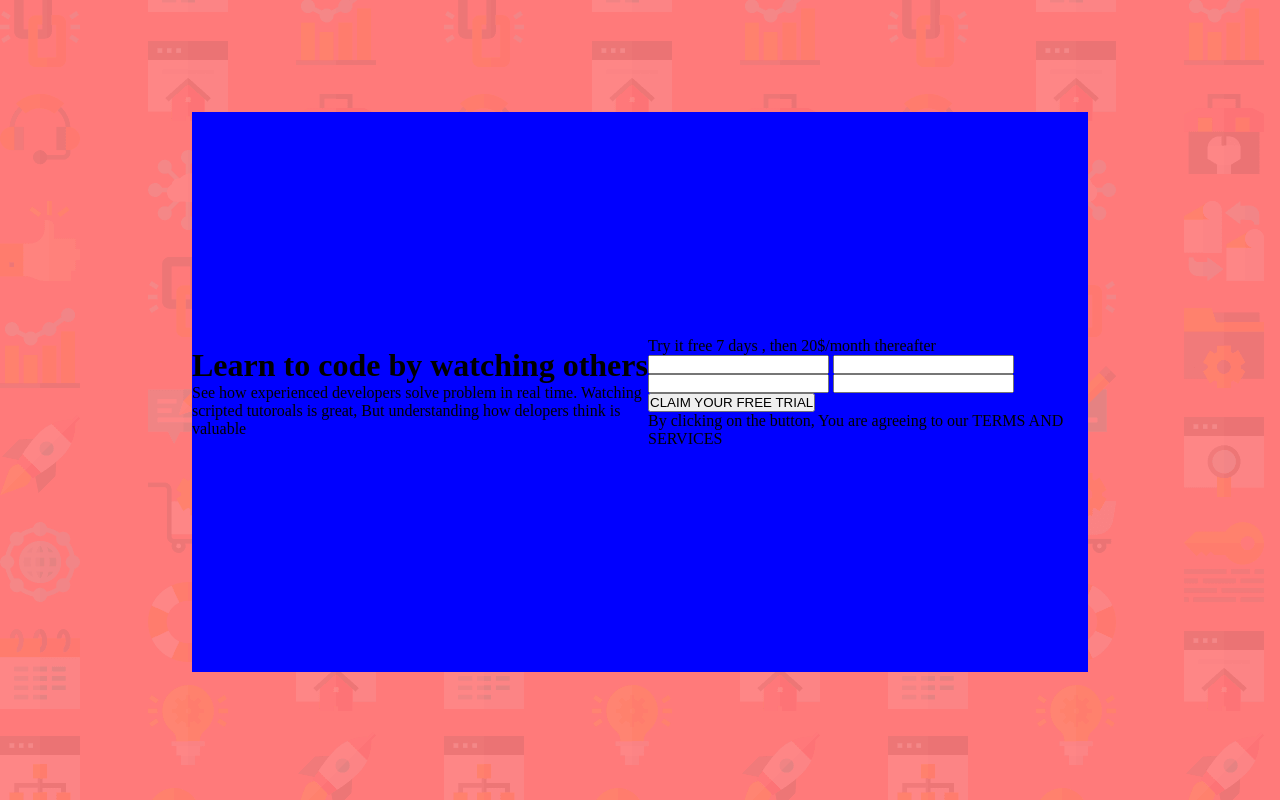
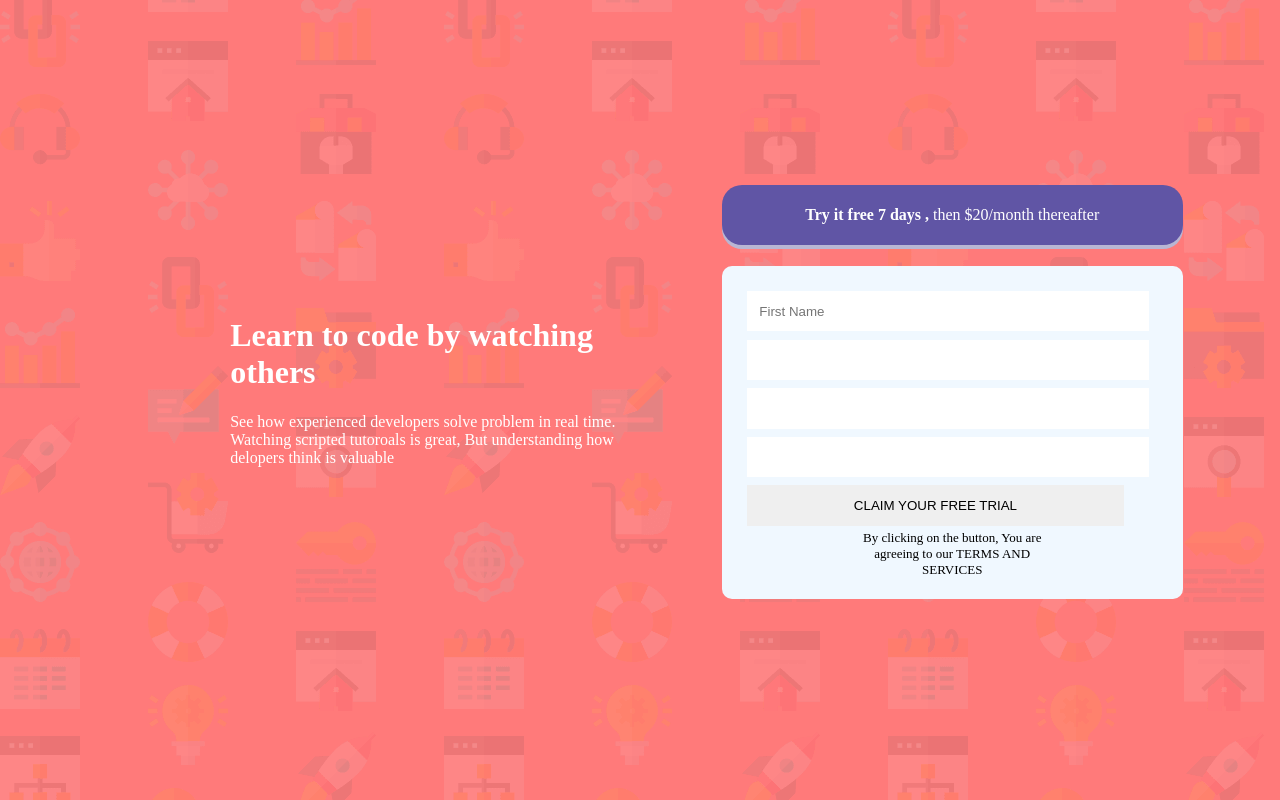
Before and after one commit to sossesam/Responsiveness-and-Media-Queries, a plain HTML site: page index.html in a window 1280 px wide. Drawn offline with Linux system fonts and the light colour scheme.

Commit message:
some changes

```diff
--- a/index.html
+++ b/index.html
@@ -19,16 +19,18 @@
         </div>
         <div id="second_box">
         <div id="action_call">
-            Try it free 7 days , then 20$/month thereafter
+            <b>Try it free 7 days ,</b> then $20/month thereafter
         </div>
+        <form action="" method="post"></form>
         <div id="form_content">
-            <input type="text" name="firstName" id="">
+            <input type="text" name="form" id="" placeholder="First Name" required>
             <input type="text" name="lastName" id="">
             <input type="email" name="email" id="">
             <input type="password" name="" id="">
-            <button type="submit">CLAIM YOUR FREE TRIAL</button>
-            <p>By clicking on the button, You are agreeing to our TERMS AND SERVICES</p>
+            <button type="submit" name="form">CLAIM YOUR FREE TRIAL</button>
+            <p id="terms">By clicking on the button, You are agreeing to our TERMS AND SERVICES</p>
         </div>
+    </form>
     </div>
     </div>
 </body>
--- a/style.css
+++ b/style.css
@@ -4,6 +4,7 @@
 }
 body{
     height: 98vh;
+    font-size: 16px;
     display: flex;
     background-color: hsl(0, 100%, 74%);
     background-image: url("images/bg-intro-desktop.png");
@@ -12,11 +13,50 @@ body{
 
 }
 #main{
-    width: 70%;
-    height: 70vh;
+    width: 75%;
+    height: 90vh;
+
     display: flex;
     flex-direction: row;
-    background-color: blue;
     justify-content: center;
     align-items: center;
 }
+#info{
+    padding: 5%;
+    color: white;
+}
+#info_head{
+    margin: 5%;
+}
+#info_summary{
+    margin: 5%;
+}
+#action_call{
+    width: 100%;
+    background-color:  hsl(248, 32%, 49%) ;
+    text-align: center;
+    padding: 5%;
+    margin: 5%;
+    border-radius: 20px;
+    box-shadow: 0px 4px hsl(246, 25%, 77%);
+    color: white;
+}
+#form_content{
+    border-radius: 10px;
+    width: 100%;
+    background-color: aliceblue;
+    padding: 5%;
+    margin: 5%;
+}
+input , button{
+    width: 90%;
+    margin: 1%;
+    padding: 3%;
+    border: 0px;
+}
+#terms{
+    margin: auto;
+    width: 50%;
+    font-size: small;
+    text-align: center;
+}
```
